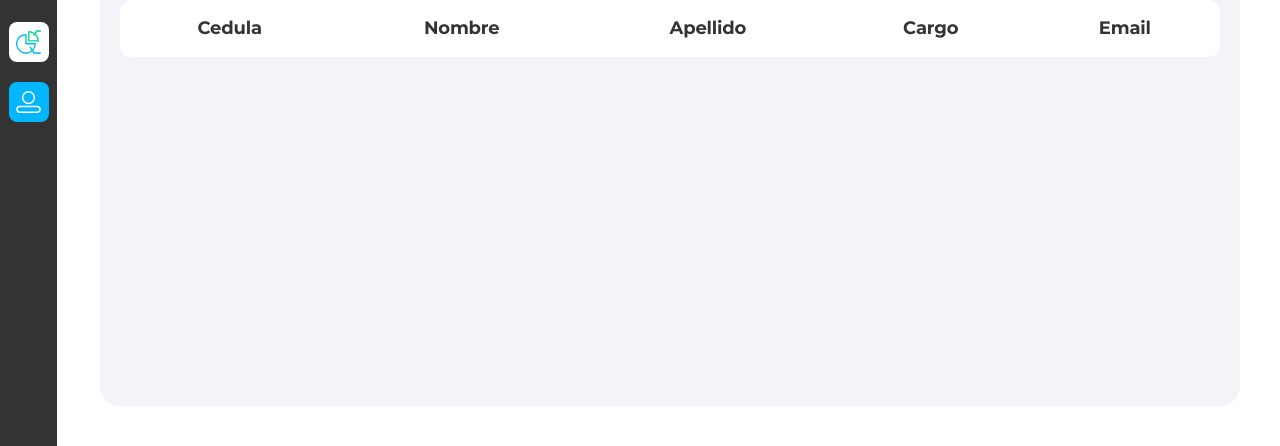
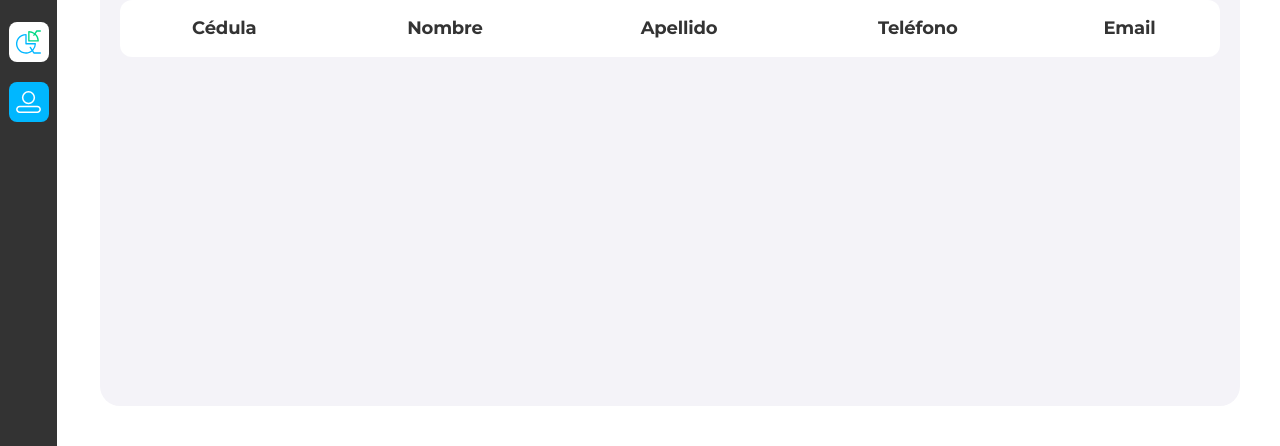
Before and after one commit to EdwardPinzon13/votaciones, a Django app: page /tabla/ in a window 1280 px wide. Shown: the part 328-774 px from the top of the page. Run offline with Django 3.2, Linux system fonts and the light colour scheme; a user stored in the database is signed in; tables that the repository leaves empty hold one stand-in row (values such as "Sample post"); lists and menus that the app fills with data are empty; some libraries are stand-ins or nearby versions.

Commit message:
Approbed/Styles

```diff
--- a/votaciones/applications/votantes/views.py
+++ b/votaciones/applications/votantes/views.py
@@ -239,6 +239,7 @@ class TablaVotantesView(LoginRequiredMixin,TemplateView):
 
     def get_context_data(self, **kwargs):
         context = super().get_context_data(**kwargs)
+        print(' query..',self.queryset)
         context["datos"] = self.queryset
         total_votos_momento =eleccion.objects.count()
         porcentualMomento = "{0:.2f}".format(((total_votos_momento *100)/Votantes.objects.count()))
--- a/votaciones/templates/jurados/votantes.html
+++ b/votaciones/templates/jurados/votantes.html
@@ -36,7 +36,7 @@
           height="30"
         />
 
-        <form class="d-flex">
+                <form class="d-flex">
           <a
             href="{% url 'users_app:logout-user' %}"
             class="a-icon-text-btn"
@@ -66,10 +66,10 @@
         <table class="table">
           <thead class="thead-dark">
             <tr>
-              <th scope="col">Cedula</th>
+              <th scope="col">Cédula</th>
               <th scope="col">Nombre</th>
               <th scope="col">Apellido</th>
-              <th scope="col">Cargo</th>
+              <th scope="col">Teléfono</th>
               <th scope="col">Email</th>
             </tr>
           </thead>
@@ -79,7 +79,7 @@
               <th scope="row">{{data.votante.cedula}}</th>
               <td>{{data.votante.nombre}}</td>
               <td>{{data.votante.apellido}}</td>
-              <td>{{data.votante.cargo}}</td>
+              <td>{{data.votante.numero}}</td>
               <td>{{data.votante.email}}</td>
             </tr>
             {% endfor %}
--- a/votaciones/templates/temporal.html
+++ b/votaciones/templates/temporal.html
@@ -25,7 +25,7 @@
             </div>
         </div>
         <div id="a-bottom-row">
-            <h5>Las Votaciones Serán Habilitadas el dia 22 de Julio del 2021 de 8:00 am - 4:00 pm </h5>
+            <h5>Las Votaciones Serán Habilitadas el día 22 de Julio del 2021 de 8:00 am - 4:00 pm </h5>
 
             {% load static %}
             <img src="{% static 'images/good-treat.svg' %}" id="a-good-treat" />
```
